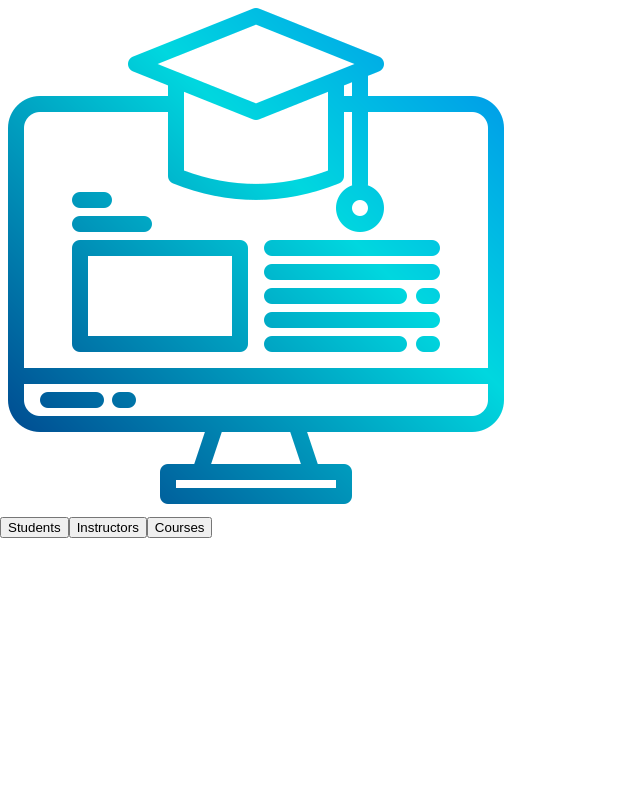
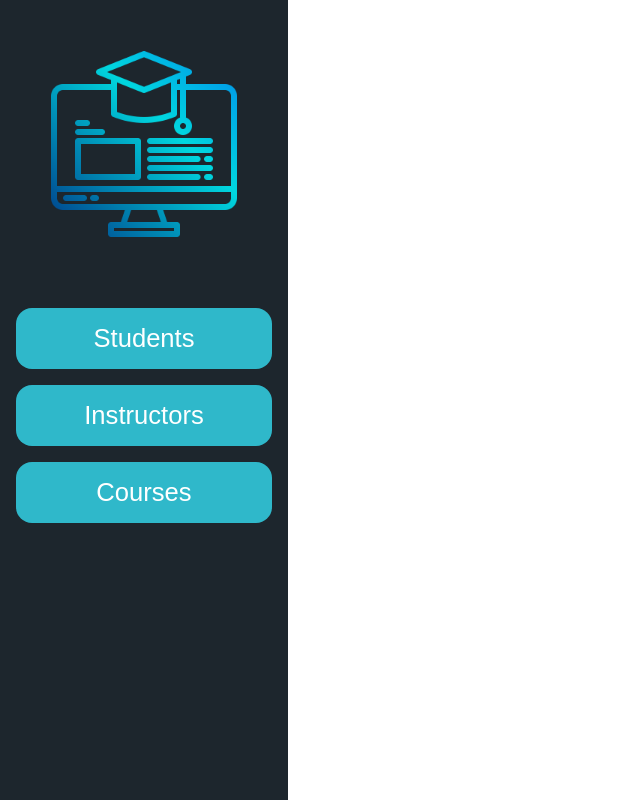
Before and after one commit to JawadElSayed/e-learning_system, a React (Create React App) app in the folder e-learning_frontend/: page / in a window 1280 px wide. Shown: the whole page, without its empty margins (0-640 px from the left). Built offline with nearby package versions, Linux system fonts and the light colour scheme.

Commit message:
frontend > styling left bar and app

```diff
--- a/e-learning_frontend/src/App.css
+++ b/e-learning_frontend/src/App.css
@@ -1,38 +1,45 @@
-.App {
-  text-align: center;
+* {
+    padding: 0;
+    margin: 0;
+    box-sizing: border-box;
 }
 
-.App-logo {
-  height: 40vmin;
-  pointer-events: none;
+img {
+    width: 100%;
 }
 
-@media (prefers-reduced-motion: no-preference) {
-  .App-logo {
-    animation: App-logo-spin infinite 20s linear;
-  }
+.app-div {
+    display: flex;
+    color: #1d262d;
+    max-height: 100vh;
+    overflow: hidden;
+}
+.page-container {
+    overflow: auto;
+    flex: 1 1;
 }
 
-.App-header {
-  background-color: #282c34;
-  min-height: 100vh;
-  display: flex;
-  flex-direction: column;
-  align-items: center;
-  justify-content: center;
-  font-size: calc(10px + 2vmin);
-  color: white;
+.left_bar {
+    background-color: #1d262d;
+    width: 18rem;
+    height: 100vh;
 }
 
-.App-link {
-  color: #61dafb;
+.logo {
+    padding: 3rem;
+}
+.btn-container {
+    display: flex;
+    flex-direction: column;
+    gap: 1rem;
+    padding: 1rem;
 }
 
-@keyframes App-logo-spin {
-  from {
-    transform: rotate(0deg);
-  }
-  to {
-    transform: rotate(360deg);
-  }
+button {
+    font-size: 1.6rem;
+    background: #2fb8ca;
+    color: white;
+    border: none;
+    padding: 1rem 0rem;
+    border-radius: 1rem;
 }
```
